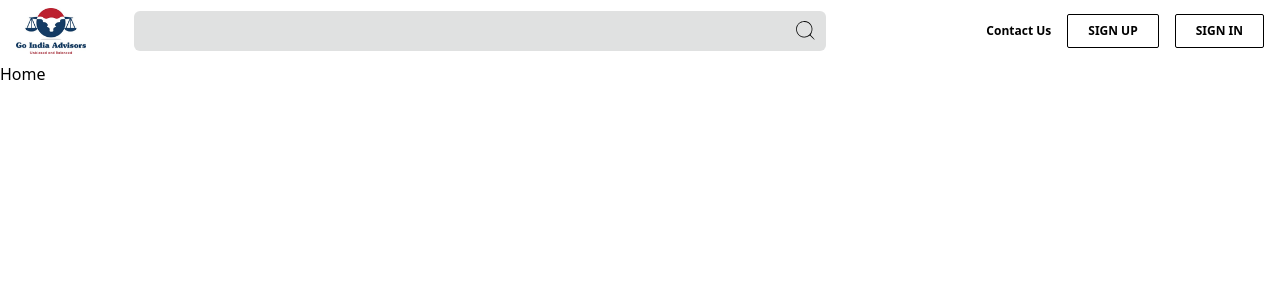
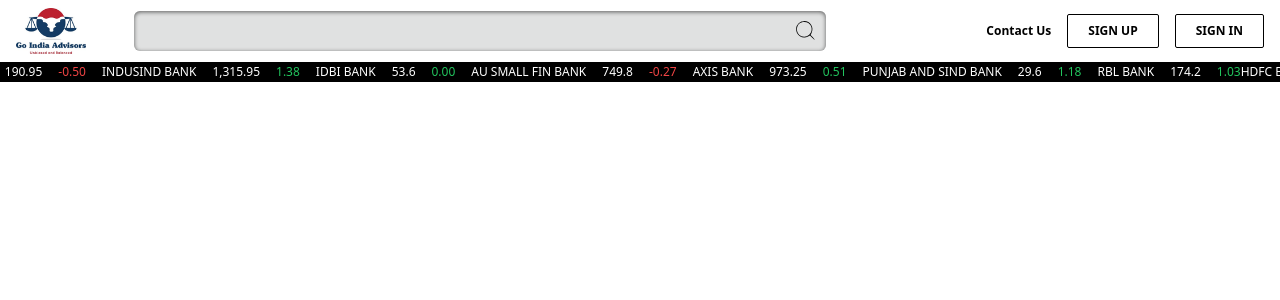
Before and after one commit to AshishBansal-Official/NextJsProject-go_india_advisors, a Next.js app: page / in a window 1280 px wide. Shown: the top 300 px of the page. Built offline with nearby package versions, Linux system fonts and the light colour scheme.

Commit message:
Made the bank stock banner

```diff
--- a/app/page.js
+++ b/app/page.js
@@ -1,3 +1,9 @@
+import Banner from "@components/Banner";
+
 export default function Home() {
-    return <main>Home</main>;
+    return (
+        <main>
+            <Banner />
+        </main>
+    );
 }
--- a/components/Banner.js
+++ b/components/Banner.js
@@ -1,5 +1,113 @@
+const data = [
+    {
+        name: "HDFC BANK",
+        value: "1658.60",
+        percentChange: "1.06%",
+    },
+    {
+        name: "ICICI BANK",
+        value: "936.10",
+        percentChange: "0.14%",
+    },
+    {
+        name: "KOTAK MAHINDRA BANK",
+        value: "1844.70",
+        percentChange: "-0.22%",
+    },
+    {
+        name: "BANK OF BARODA",
+        value: "190.95",
+        percentChange: "-0.50%",
+    },
+    {
+        name: "INDUSIND BANK",
+        value: "1315.95",
+        percentChange: "1.38%",
+    },
+    {
+        name: "IDBI BANK",
+        value: "53.60",
+        percentChange: "0.00%",
+    },
+    {
+        name: "AU SMALL FIN BANK",
+        value: "749.80",
+        percentChange: "-0.27%",
+    },
+    {
+        name: "AXIS BANK",
+        value: "973.25",
+        percentChange: "0.51%",
+    },
+    {
+        name: "PUNJAB AND SIND BANK",
+        value: "29.60",
+        percentChange: "1.18%",
+    },
+    {
+        name: "RBL BANK",
+        value: "174.20",
+        percentChange: "1.03%",
+    },
+];
+
 const Banner = () => {
-    return <div>Banner</div>;
+    return (
+        <div className="relative w-full bg-black h-5 text-white text-xs overflow-x-scroll hide-scrollbar">
+            <div className="flex h-full">
+                <div className=" flex-center bg-black gap-4 h-full animate-marquee1">
+                    {data?.map((bank) => {
+                        return (
+                            <div className="flex-center gap-4 whitespace-nowrap">
+                                <span>{bank.name}</span>
+                                <span>
+                                    {Intl.NumberFormat("en-IN").format(
+                                        bank.value
+                                    )}
+                                </span>
+                                <span
+                                    className={`${
+                                        parseFloat(
+                                            bank.percentChange.replace("%", "")
+                                        ) >= 0
+                                            ? "text-green-500"
+                                            : "text-red-500"
+                                    }`}
+                                >
+                                    {bank.percentChange.replace("%", "")}
+                                </span>
+                            </div>
+                        );
+                    })}
+                </div>
+                <div className=" flex-center opacity-0 bg-black gap-4 h-full animate-marquee2">
+                    {data?.map((bank) => {
+                        return (
+                            <div className="flex-center gap-4 whitespace-nowrap">
+                                <span>{bank.name}</span>
+                                <span>
+                                    {Intl.NumberFormat("en-IN").format(
+                                        bank.value
+                                    )}
+                                </span>
+                                <span
+                                    className={`${
+                                        parseFloat(
+                                            bank.percentChange.replace("%", "")
+                                        ) >= 0
+                                            ? "text-green-500"
+                                            : "text-red-500"
+                                    }`}
+                                >
+                                    {bank.percentChange.replace("%", "")}
+                                </span>
+                            </div>
+                        );
+                    })}
+                </div>
+            </div>
+        </div>
+    );
 };
 
 export default Banner;
--- a/components/Nav.js
+++ b/components/Nav.js
@@ -14,9 +14,10 @@
                 />
             </div>
             {/* Search */}
-            <div className="flex-grow flex-center mx-4 md:ml-12 md:mr-40">
-                <input className="rounded-l-md h-10 pl-4 text-sm bg-search-bg font-normal focus:outline-none w-full" />
-                <div className="bg-search-bg rounded-r-md h-10 px-2 flex-center">
+            <div className="relative flex-grow flex-center rounded-md mx-4 md:ml-12 md:mr-40 ">
+                <input className="rounded-md h-10 pl-4 pr-10 text-sm bg-search-bg font-normal focus:outline-none w-full shadow-[inset_0_1px_4px_rgba(0,0,0,0.6)]" />
+                {/* Search Icon */}
+                <div className="absolute right-0 rounded-r-md p-2">
                     <Image
                         src="/assets/icons/search-icon.svg"
                         alt="search"
--- a/styles/globals.css
+++ b/styles/globals.css
@@ -10,6 +10,10 @@
 
 .outline_btn {
     @apply border border-black rounded-sm bg-transparent py-2 px-2 sm:px-5 text-black text-center text-xs font-semibold flex-center whitespace-nowrap cursor-pointer uppercase  transition-all hover:bg-black hover:text-white;
+}
+
+.hide-scrollbar::-webkit-scrollbar {
+    display: none;
 }
 
 .flex-center {
--- a/tailwind.config.js
+++ b/tailwind.config.js
@@ -10,6 +10,23 @@
             colors: {
                 "search-bg": "#e0e1e1",
             },
+            keyframes: {
+                marquee1: {
+                    "0%": { transform: "translateX(0%)" },
+                    "50%": { transform: "translateX(-100%)" },
+                    "51%": { transform: "translateX(100%)" },
+                    "100%": { transform: "translateX(0%)" },
+                },
+                marquee2: {
+                    "0%": { transform: "translateX(0%)", opacity: 1 },
+                    "50%": { transform: "translateX(-100%)", opacity: 1 },
+                    "100%": { transform: "translateX(-200%)", opacity: 1 },
+                },
+            },
+            animation: {
+                marquee1: "marquee1 30s linear infinite",
+                marquee2: "marquee2 30s linear infinite",
+            },
         },
     },
     plugins: [],
```
